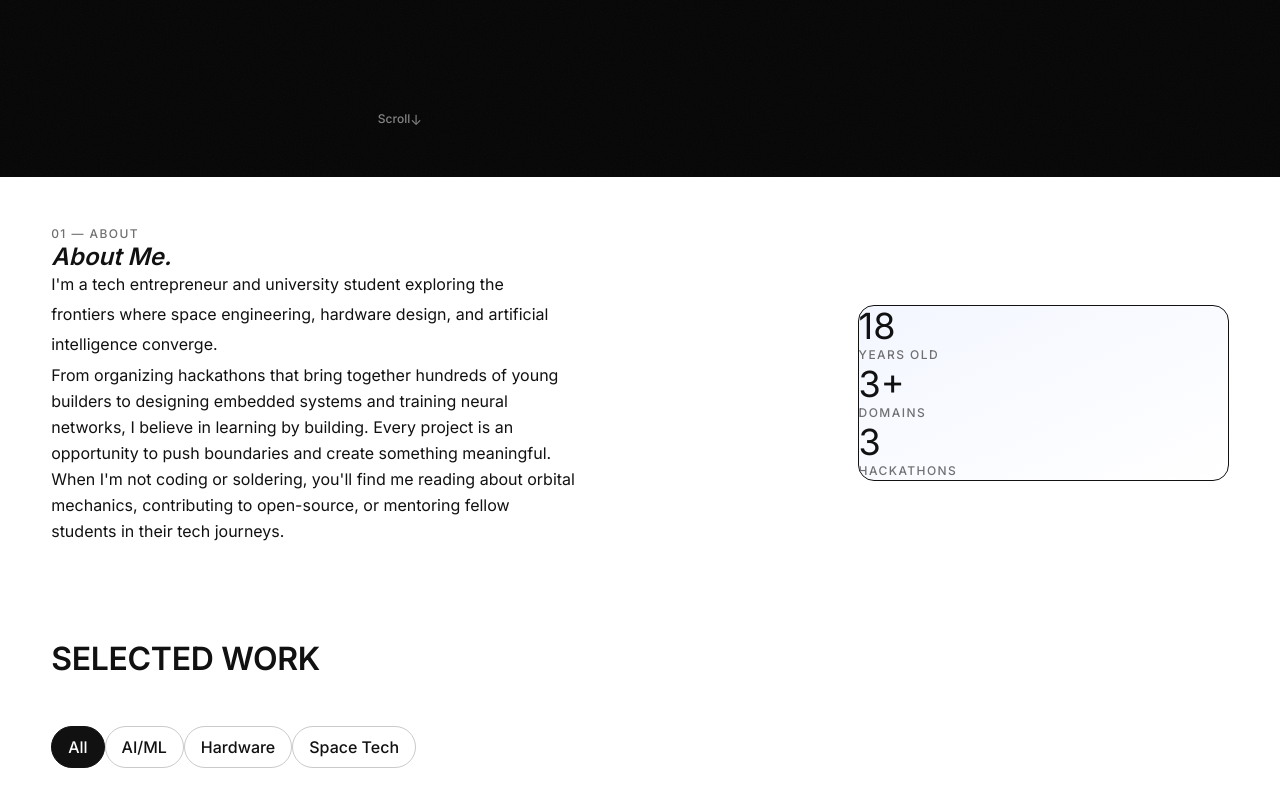
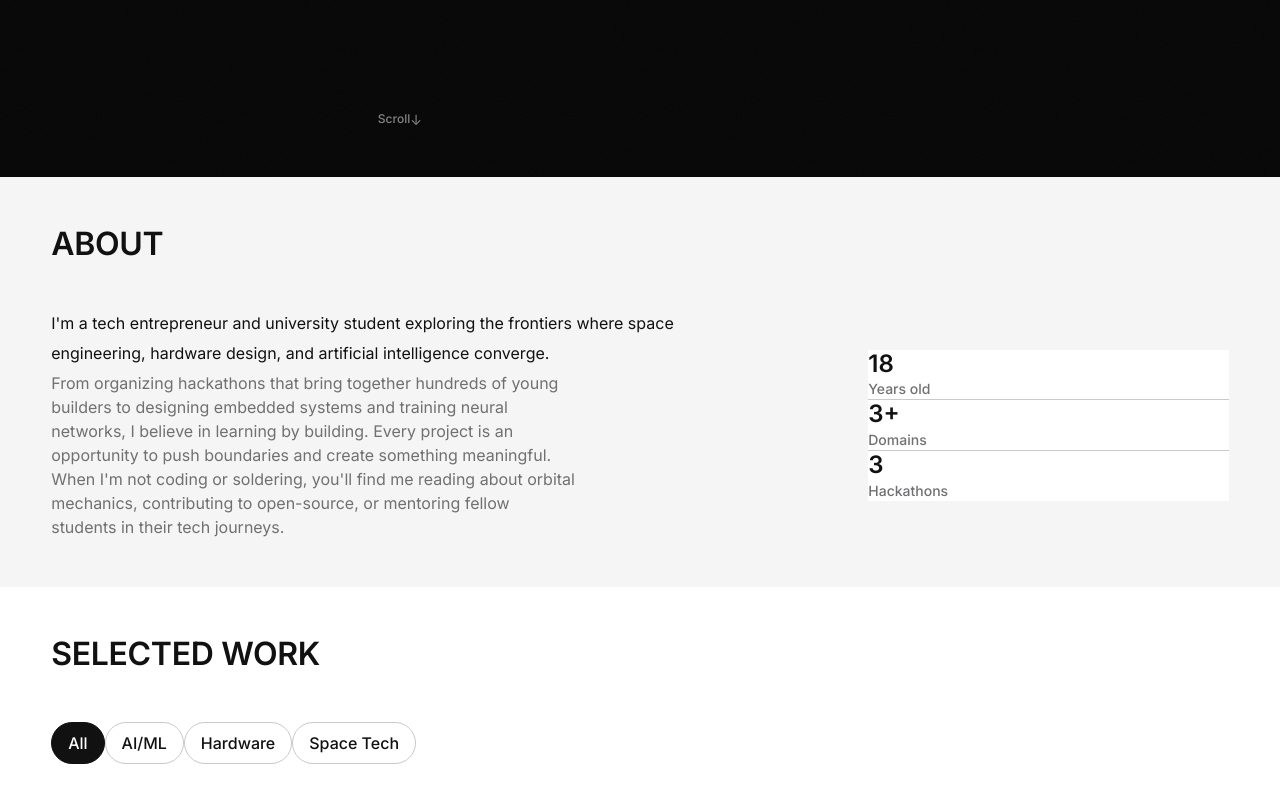
Before and after one commit to Ares006-007/My-portfolio, a React (Vite) app: page / in a window 1280 px wide. Shown: the part 623-1412 px from the top of the page. Built offline with nearby package versions, Linux system fonts and the light colour scheme.

Commit message:
style: rebuild about section with flat stats and restrained type

```diff
--- a/src/components/About.jsx
+++ b/src/components/About.jsx
@@ -9,33 +9,50 @@ const stats = [
 
 export default function About() {
   return (
-    <section id="about" className="section-spacing">
+    <section
+      id="about"
+      className="section-spacing"
+      style={{ backgroundColor: 'var(--color-soft-cloud)' }}
+    >
       <div className="section-container">
-        {/* Section label */}
+        {/* Section header — heading-xl, uppercase */}
         <RevealOnScroll>
-          <p className="label mb-10">01 — About</p>
+          <h2 className="heading-xl" style={{ marginBottom: 'var(--space-section)' }}>
+            About
+          </h2>
         </RevealOnScroll>
 
-        <div className="grid md:grid-cols-12 gap-16 md:gap-8">
+        <div className="grid md:grid-cols-12" style={{ gap: 'var(--space-section)' }}>
           {/* Bio — takes 7 cols */}
           <div className="md:col-span-7">
-            <RevealOnScroll>
-              <h2 className="heading-lg italic mb-12 text-fg-muted">About Me.</h2>
-            </RevealOnScroll>
             <AnimatedText
               text="I'm a tech entrepreneur and university student exploring the frontiers where space engineering, hardware design, and artificial intelligence converge."
-              className="body-lg mb-10 max-w-[52ch]"
+              className="body-md"
+              style={{ marginBottom: 'var(--space-xl)', maxWidth: '52ch', color: 'var(--color-ink)' }}
             />
-            <RevealOnScroll delay={0.15}>
-              <p className="text-fg-muted leading-relaxed mb-8 max-w-[52ch]">
+            <RevealOnScroll delay={0.1}>
+              <p
+                className="body-md"
+                style={{
+                  color: 'var(--color-mute)',
+                  marginBottom: 'var(--space-xl)',
+                  maxWidth: '52ch',
+                }}
+              >
                 From organizing hackathons that bring together hundreds of young
                 builders to designing embedded systems and training neural networks,
                 I believe in learning by building. Every project is an opportunity
                 to push boundaries and create something meaningful.
               </p>
             </RevealOnScroll>
-            <RevealOnScroll delay={0.25}>
-              <p className="text-fg-muted leading-relaxed max-w-[52ch]">
+            <RevealOnScroll delay={0.2}>
+              <p
+                className="body-md"
+                style={{
+                  color: 'var(--color-mute)',
+                  maxWidth: '52ch',
+                }}
+              >
                 When I'm not coding or soldering, you'll find me reading about
                 orbital mechanics, contributing to open-source, or mentoring
                 fellow students in their tech journeys.
@@ -45,19 +62,31 @@ export default function About() {
 
           {/* Stats — takes 4 cols, offset by 1 */}
           <div className="md:col-span-4 md:col-start-9 flex flex-col justify-center">
-            <div className="bg-bg-alt/50 border border-border p-8 rounded-2xl space-y-10 relative overflow-hidden">
-              <div className="absolute inset-0 bg-gradient-to-br from-highlight/5 to-transparent pointer-events-none" />
-
+            <div
+              style={{
+                backgroundColor: 'var(--color-canvas)',
+                borderRadius: 'var(--radius-none)',
+                padding: 'var(--space-xl)',
+              }}
+            >
               {stats.map((stat, i) => (
-                <RevealOnScroll key={stat.label} delay={i * 0.1} direction="right">
-                  <div className="relative z-10 border-t border-border/50 pt-4 first:border-0 first:pt-0">
-                    <p
-                      className="text-4xl text-fg"
-                      style={{ fontFamily: 'var(--font-heading)' }}
-                    >
+                <RevealOnScroll key={stat.label} delay={i * 0.08} direction="right">
+                  <div
+                    style={{
+                      borderTop: i > 0 ? '1px solid var(--color-hairline)' : 'none',
+                      paddingTop: i > 0 ? 'var(--space-xl)' : '0',
+                      paddingBottom: i < stats.length - 1 ? 'var(--space-xl)' : '0',
+                    }}
+                  >
+                    <p className="heading-lg" style={{ color: 'var(--color-ink)' }}>
                       {stat.number}
                     </p>
-                    <p className="label mt-2 text-accent">{stat.label}</p>
+                    <p
+                      className="caption-md"
+                      style={{ color: 'var(--color-mute)', marginTop: 'var(--space-xs)' }}
+                    >
+                      {stat.label}
+                    </p>
                   </div>
                 </RevealOnScroll>
               ))}
```
